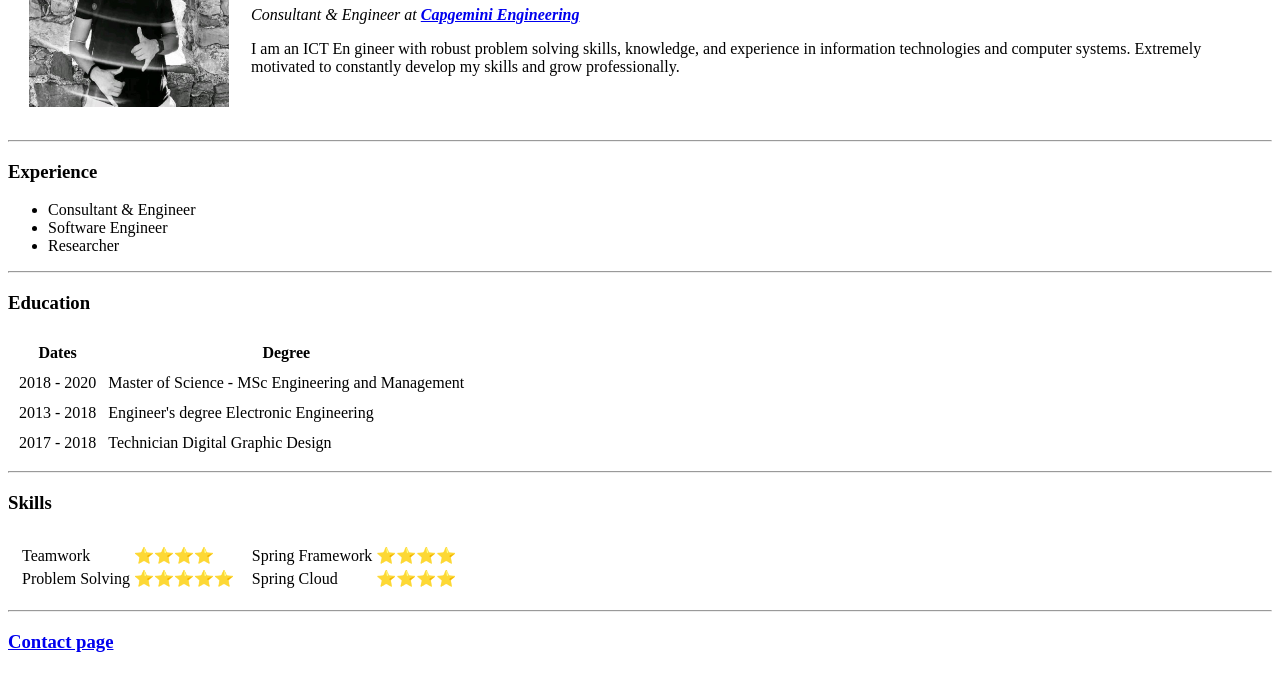
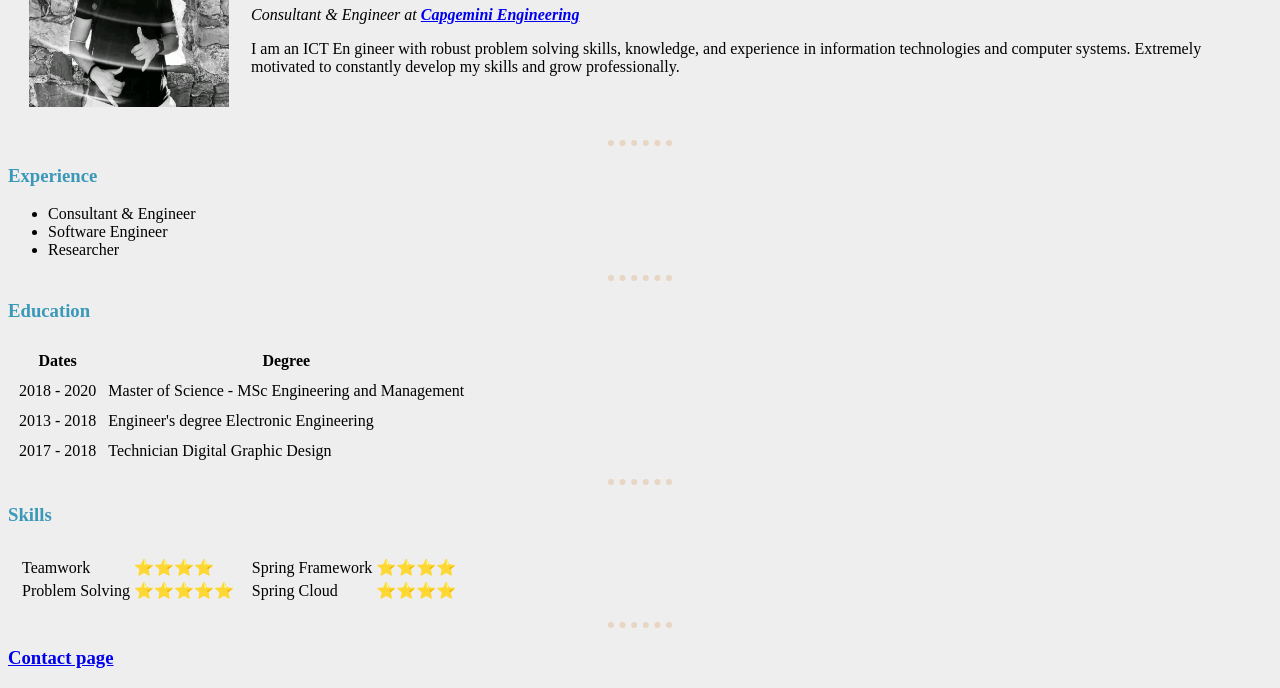
Before and after one commit to juliofhernandez/cv, a plain HTML site: page index.html in a window 1280 px wide. Shown: the part 122-810 px from the top of the page. Drawn offline with Linux system fonts and the light colour scheme.

Commit message:
CSS setup

```diff
--- /dev/null
+++ b/css/styles.css
@@ -0,0 +1,23 @@
+body {
+    background-color: #EEEEEE;
+}
+
+hr {
+    /*background-color: #E8D5C4;*/
+    border-style: none;
+    border-top-style: dotted;
+    height: 0px;
+    width: 5%;
+    border-width: 6px;
+    border-color: #E8D5C4;
+
+}
+
+img {
+    height: 200px;
+}
+
+h1,
+h3 {
+    color: #3A98B9;
+}
--- a/index.html
+++ b/index.html
@@ -6,13 +6,14 @@
     <meta http-equiv="X-UA-Compatible" content="IE=edge">
     <meta name="viewport" content="width=device-width, initial-scale=1.0">
     <title>Julio Hernández Personal Site</title>
+    <link rel="stylesheet" href="css/styles.css">
 </head>
 
 <body>
     <table cellspacing="20">
         <tr>
             <td>
-                <img height="200px" src="images/image_profile.jpeg" alt="Julio Hernández Image Profile">
+                <img src="images/image_profile.jpeg" alt="Julio Hernández Image Profile">
             </td>
             <td>
                 <h1>Julio Hernández</h1>
```
Also changed, not shown: contact.html (+3 -1 lines). Lines whose indentation alone changed are shown as unchanged.
